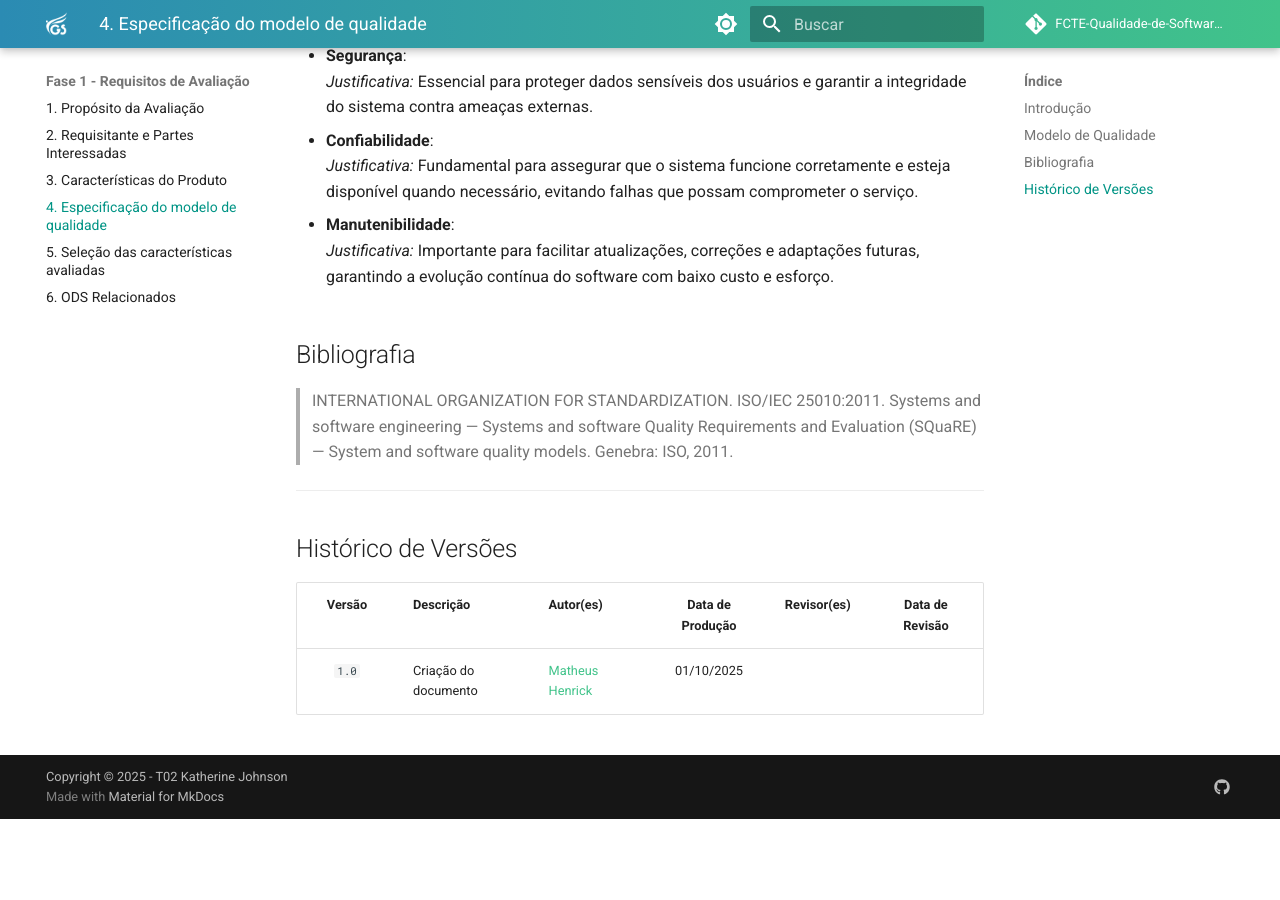
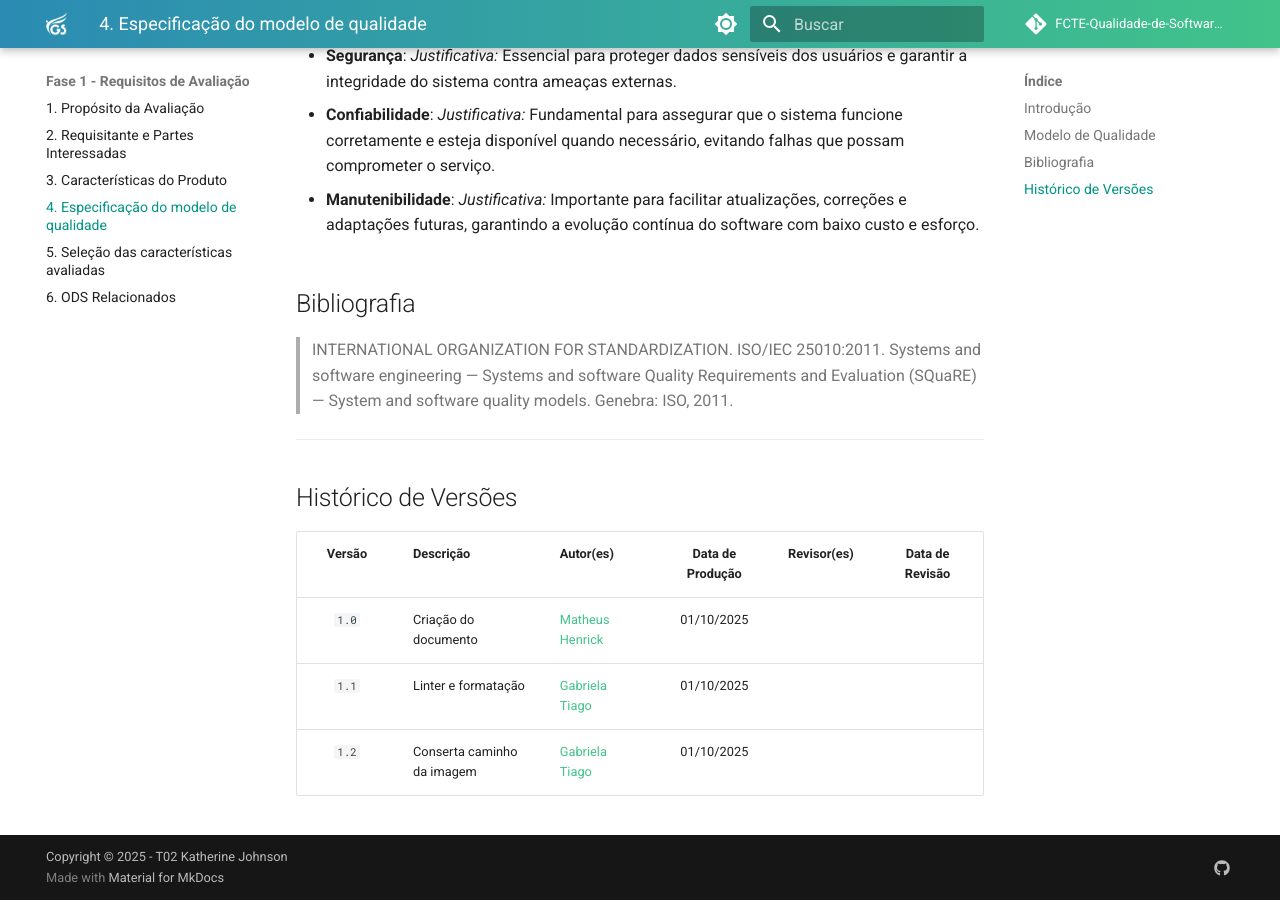
Before and after one commit to FCTE-Qualidade-de-Software-1/2025-2_T02_Katherine_Johnson, an MkDocs documentation site: the page built from docs/entregas/fase-1/especificacao-modelo-qualidade.md, in a window 1280 px wide and 900 px high, scrolled down 1885 px. Built offline with MkDocs 1.6.1 and Material for MkDocs 9.7.7, drawn with Linux system fonts in a browser that asks for light colours; comment, search, counter and statistics services are not loaded; before the commit the page ends 2704 px from its top, so only the background shows below that.

```diff
--- a/docs/entregas/fase-1/especificacao-modelo-qualidade.md
+++ b/docs/entregas/fase-1/especificacao-modelo-qualidade.md
@@ -78,6 +78,8 @@
 
 ## Histórico de Versões
 
-| Versão | Descrição            | Autor(es)                                                  | Data de Produção | Revisor(es) | Data de Revisão |
-| :----: | -------------------- | ---------------------------------------------------------- | :--------------: | ----------- | :-------------: |
-| `1.0`  | Criação do documento | [Matheus Henrick](https://github.com/MatheusHenrickSantos) |    01/10/2025    |             |                 |
+| Versão | Descrição                  | Autor(es)                                                  | Data de Produção | Revisor(es) | Data de Revisão |
+| :----: | -------------------------- | ---------------------------------------------------------- | :--------------: | ----------- | :-------------: |
+| `1.0`  | Criação do documento       | [Matheus Henrick](https://github.com/MatheusHenrickSantos) |    01/10/2025    |             |                 |
+| `1.1`  | Linter e formatação        | [Gabriela Tiago](https://github.com/GabrielaTiago)         |    01/10/2025    |             |                 |
+| `1.2`  | Conserta caminho da imagem | [Gabriela Tiago](https://github.com/GabrielaTiago)         |    01/10/2025    |             |                 |
```
